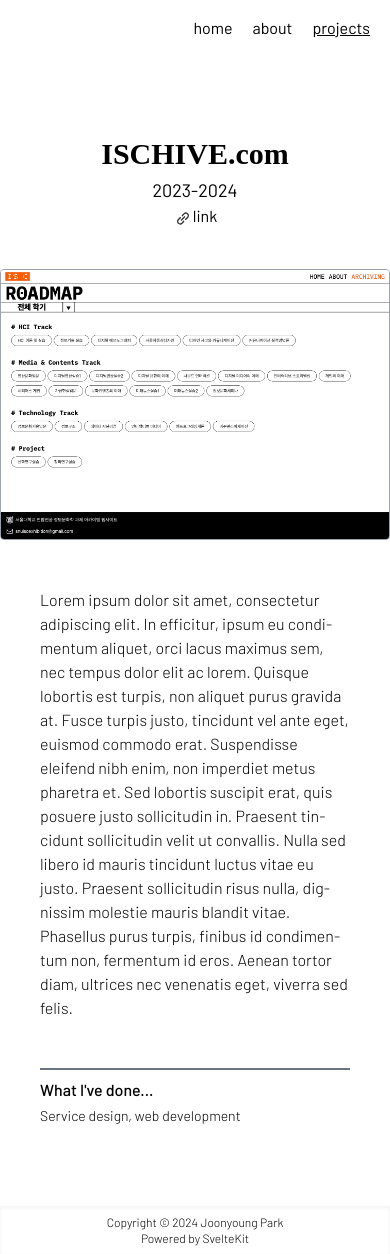
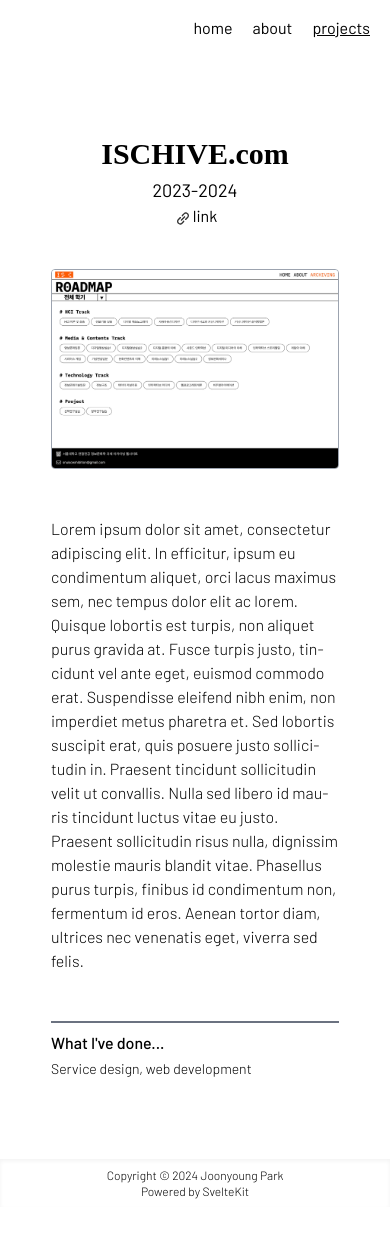
Before and after one commit to partlyjadedyouth/joonyoung.dev, a SvelteKit app: page /projects/ischive in a window 390 px wide. After the commit the page ends 1207 px from the top, so only its background shows below. Built offline with nearby package versions, Linux system fonts and the light colour scheme; a web font is replaced by a local one.

Commit message:
[main] Modify layout to be responsive

```diff
--- a/src/routes/+layout.svelte
+++ b/src/routes/+layout.svelte
@@ -6,7 +6,7 @@
 
 <Header />
 <div class="flex flex-col min-h-screen items-center">
-	<main class="flex flex-col w-full flex-auto max-w-xl">
+	<main class="flex flex-col w-full flex-auto max-w-[18rem] sm:max-w-xl">
 		<slot />
 	</main>
 </div>
--- a/src/routes/projects/[slug]/+page.svelte
+++ b/src/routes/projects/[slug]/+page.svelte
@@ -33,7 +33,7 @@
 		class="mt-10 rounded border border-gray-400 w-full"
 	/>
 
-	<div class="px-10 mt-12 font-barlow">
+	<div class="sm:px-10 mt-12 font-barlow">
 		<!-- Post -->
 		<p class="font-light hyphenate">{project.post}</p>
 		<!-- What I've done -->
```
